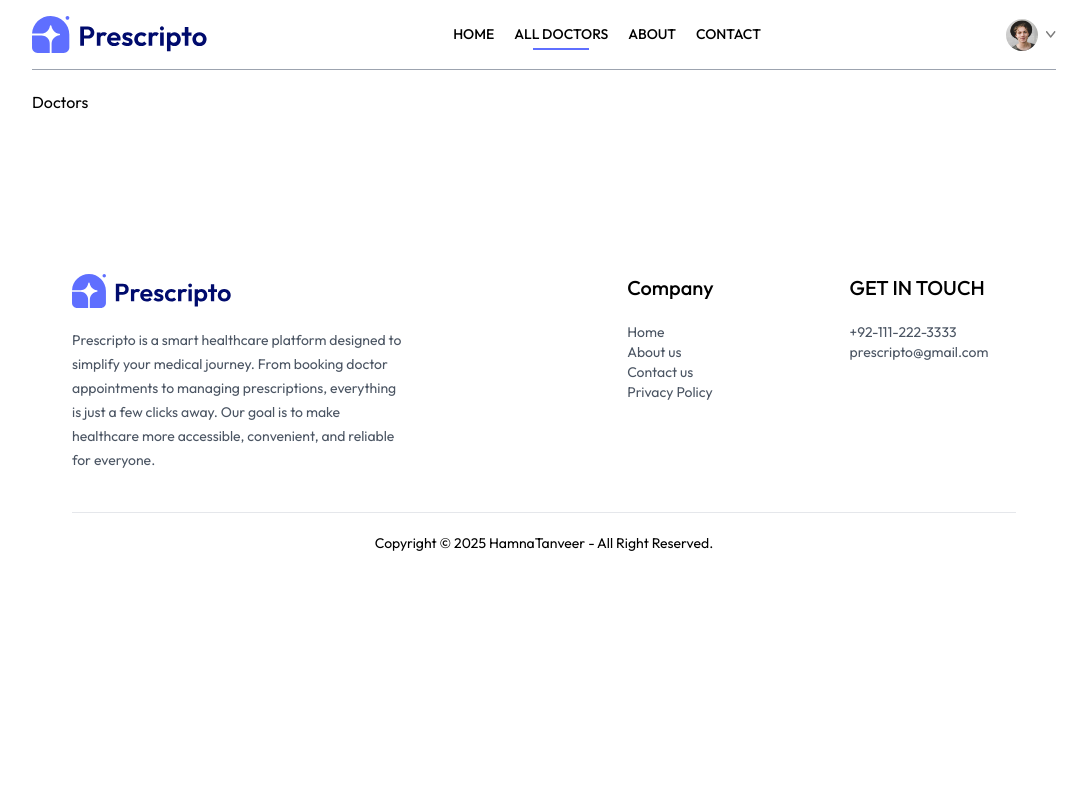
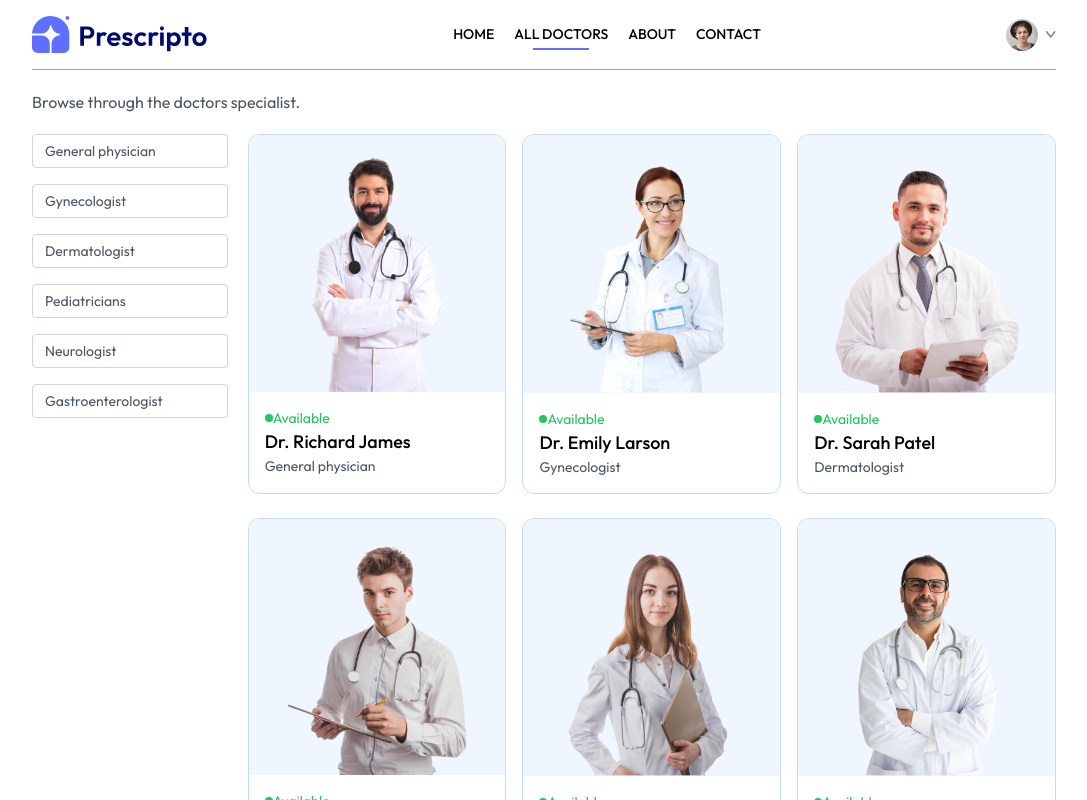
Before and after one commit to Hamna-Tanveer/PRESCRIPTO, a React (Vite) app in the folder frontend/: page /doctors in a window 1280 px wide. Shown: the top 800 px of the page, without its empty margins (96-1183 px from the left). Built offline with nearby package versions, Linux system fonts and the light colour scheme.

Commit message:
Complete Doctors Page UI

```diff
--- a/frontend/src/components/Navbar.jsx
+++ b/frontend/src/components/Navbar.jsx
@@ -10,6 +10,10 @@
     <>
       <div className="flex items-center justify-between text-sm py-4 mb-5 border-b border-b-gray-400">
         <img
+          onClick={() => {
+            navigate("/");
+            scrollTo(0, 0);
+          }}
           className="w-44 cursor-pointer"
           src={assets.logo}
           alt="loading..."
--- a/frontend/src/pages/Doctors.jsx
+++ b/frontend/src/pages/Doctors.jsx
@@ -1,5 +1,129 @@
-import React from "react";
+import React, { useEffect, useState } from "react";
+import { useContext } from "react";
+import { useNavigate, useParams } from "react-router-dom";
+import { AppContext } from "../context/AppContext";
 
 export default function Doctors() {
-  return <div>Doctors</div>;
+  const { speciality } = useParams();
+  const { doctors } = useContext(AppContext);
+  const [filterDoc, setFilterDoc] = useState([]);
+  const navigate = useNavigate();
+
+  const applyFilter = () => {
+    if (speciality) {
+      setFilterDoc(doctors.filter((doc) => doc.speciality === speciality));
+    } else {
+      setFilterDoc(doctors);
+    }
+  };
+
+  useEffect(() => {
+    applyFilter();
+  }, [doctors, speciality]);
+  return (
+    <div>
+      <p className="text-gray-600">Browse through the doctors specialist.</p>
+      <div className="flex flex-col sm:flex-row items-start gap-5 mt-5">
+        <div className="flex flex-col gap-4 text-sm text-gray-600">
+          <p
+            onClick={() =>
+              speciality === "  General physician"
+                ? navigate("/doctors")
+                : navigate("/doctors/General physician")
+            }
+            className={`w-[94vw] sm:w-auto pl-3 py-1.5 pr-16 border border-gray-300 rounded transition-all cursor-pointer ${
+              speciality === "General physician"
+                ? "bg-indigo-100 text-black"
+                : ""
+            }`}
+          >
+            General physician
+          </p>
+          <p
+            onClick={() =>
+              speciality === "Gynecologist"
+                ? navigate("/doctors")
+                : navigate("/doctors/Gynecologist")
+            }
+            className={`w-[94vw] sm:w-auto pl-3 py-1.5 pr-16 border border-gray-300 rounded transition-all cursor-pointer ${
+              speciality === "Gynecologist" ? "bg-indigo-100 text-black" : ""
+            }`}
+          >
+            Gynecologist
+          </p>
+          <p
+            onClick={() =>
+              speciality === "Dermatologist"
+                ? navigate("/doctors")
+                : navigate("/doctors/Dermatologist")
+            }
+            className={`w-[94vw] sm:w-auto pl-3 py-1.5 pr-16 border border-gray-300 rounded transition-all cursor-pointer ${
+              speciality === "Dermatologist" ? "bg-indigo-100 text-black" : ""
+            }`}
+          >
+            Dermatologist
+          </p>
+          <p
+            onClick={() =>
+              speciality === "Pediatricians"
+                ? navigate("/doctors")
+                : navigate("/doctors/Pediatricians")
+            }
+            className={`w-[94vw] sm:w-auto pl-3 py-1.5 pr-16 border border-gray-300 rounded transition-all cursor-pointer ${
+              speciality === "Pediatricians" ? "bg-indigo-100 text-black" : ""
+            }`}
+          >
+            Pediatricians
+          </p>
+          <p
+            onClick={() =>
+              speciality === "Neurologist"
+                ? navigate("/doctors")
+                : navigate("/doctors/Neurologist")
+            }
+            className={`w-[94vw] sm:w-auto pl-3 py-1.5 pr-16 border border-gray-300 rounded transition-all cursor-pointer ${
+              speciality === "Neurologist" ? "bg-indigo-100 text-black" : ""
+            }`}
+          >
+            Neurologist
+          </p>
+          <p
+            onClick={() =>
+              speciality === "Gastroenterologist"
+                ? navigate("/doctors")
+                : navigate("/doctors/Gastroenterologist")
+            }
+            className={`w-[94vw] sm:w-auto pl-3 py-1.5 pr-16 border border-gray-300 rounded transition-all cursor-pointer ${
+              speciality === "Gastroenterologist"
+                ? "bg-indigo-100 text-black"
+                : ""
+            }`}
+          >
+            Gastroenterologist
+          </p>
+        </div>
+        <div className="w-full grid grid-cols-auto gap-4 gap-y-6">
+          {filterDoc.map((item, index) => (
+            <div
+              onClick={() => navigate(`/appointment/${item._id}`)}
+              className="border border-blue-200 rounded-xl overflow-hidden cursor-pointer hover:translate-y-[-10px] transition-all duration-500"
+              key={index}
+            >
+              <img className="bg-blue-50" src={item.image} alt="" />
+              <div className="p-4">
+                <div className="flex items-center gaap-2 text-sm text-center text-green-500">
+                  <p className="w-2 h-2 bg-green-500 rounded-full"></p>
+                  <p>Available</p>
+                </div>
+                <p className="text-grayu-900 text-lg font-medium">
+                  {item.name}
+                </p>
+                <p className="text-gray-600 text-sm">{item.speciality}</p>
+              </div>
+            </div>
+          ))}
+        </div>
+      </div>
+    </div>
+  );
 }
```
